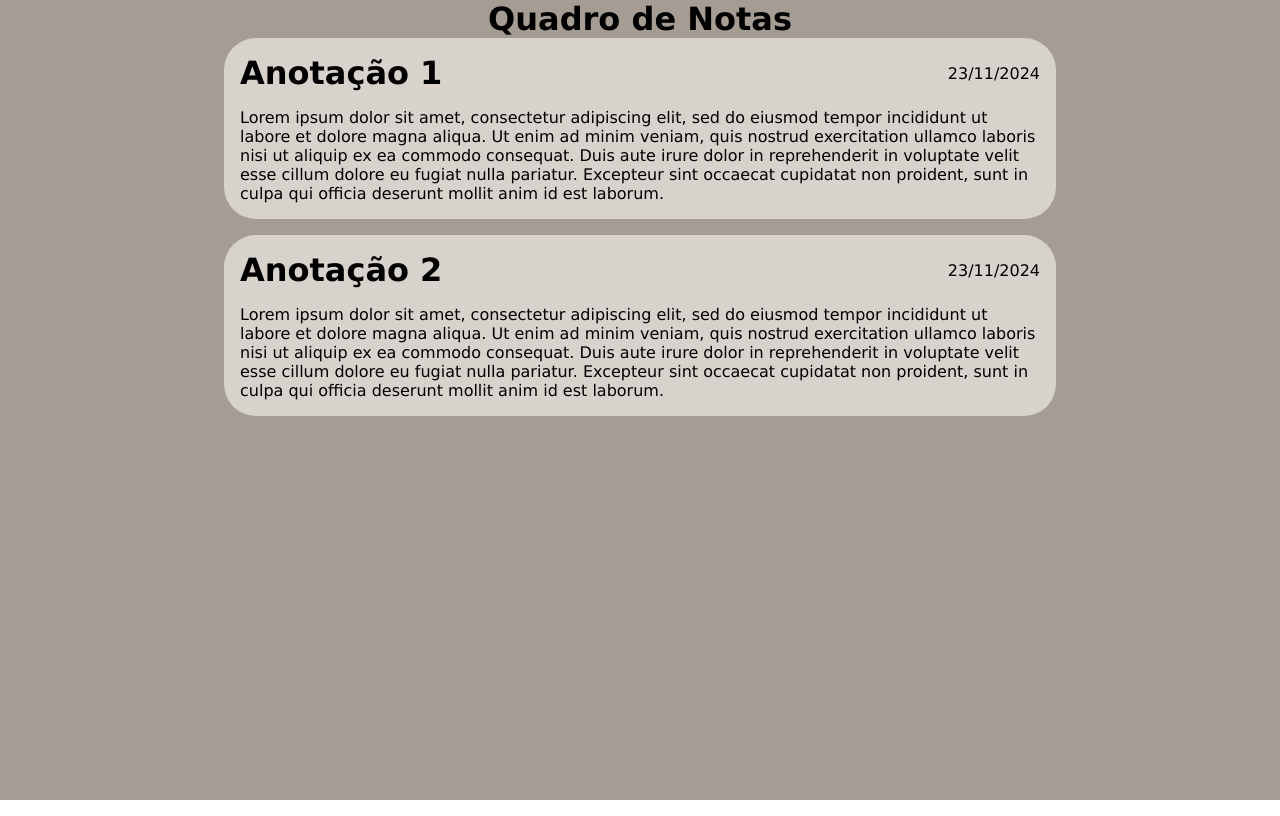
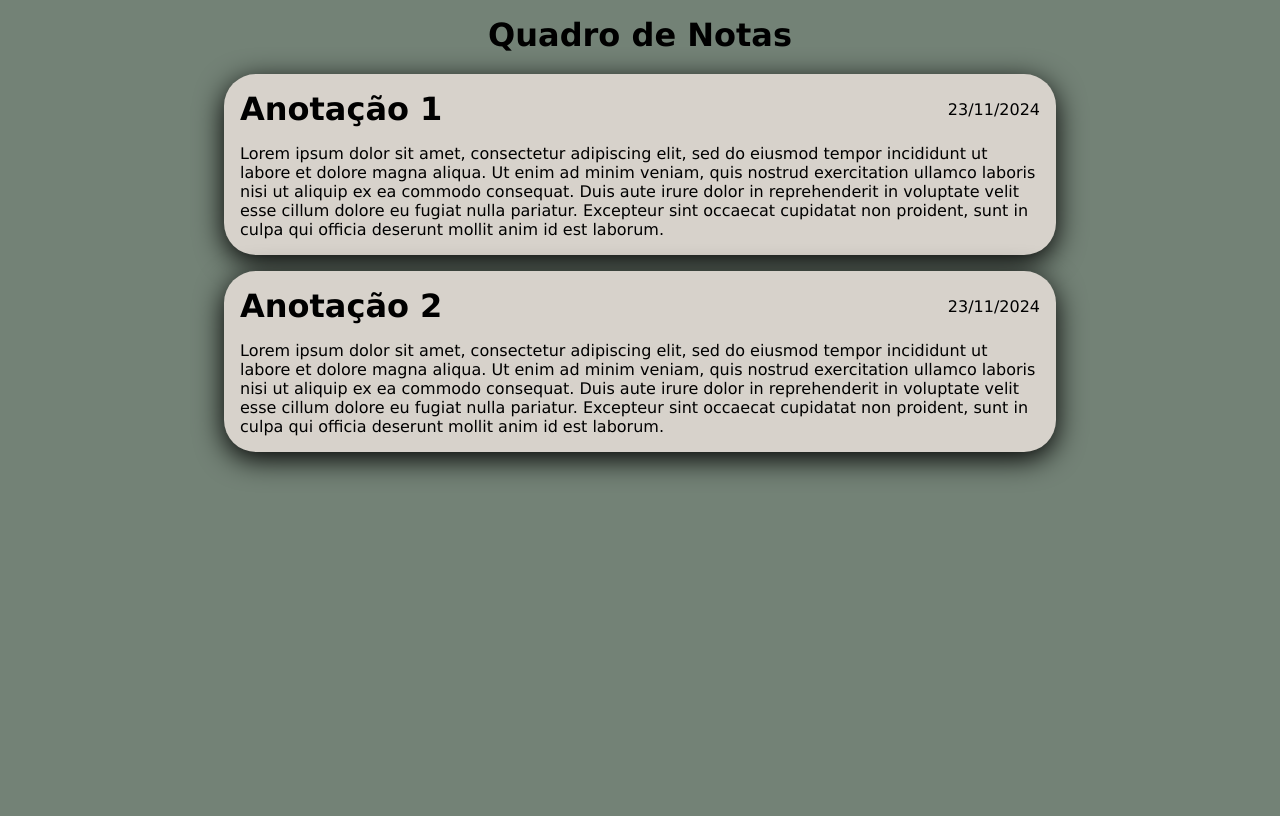
Before and after one commit to Rogerioerio/quadrodenotas.frontend, a React (Vite) app: page / in a window 1280 px wide. Built offline with nearby package versions, Linux system fonts and the light colour scheme.

Commit message:
Terminando estilização

```diff
--- a/index.html
+++ b/index.html
@@ -2,7 +2,7 @@
 <html lang="en">
   <head>
     <meta charset="UTF-8" />
-    <link rel="icon" type="image/svg+xml" href="/vite.svg" />
+    <link rel="icon" type="image/svg+xml" href="/src/assets/quadrodenotas-icon.webp" />
     <meta name="viewport" content="width=device-width, initial-scale=1.0" />
     <title>Quadro de Notas</title>
   </head>
--- a/src/App.css
+++ b/src/App.css
@@ -5,7 +5,8 @@
   width: 100vw;
   height: 100vh;
   margin: 0;
-  background-color: #A59C94;
+  background-color: #738276;
+  padding-top: 1rem;
 }
 
 .card-grid {
@@ -14,4 +15,5 @@
   justify-content: center;
   flex-direction: column;
   gap: 1rem;
+  padding-top: 1.25rem;
 }
--- a/src/components/card/card.css
+++ b/src/components/card/card.css
@@ -7,6 +7,7 @@
     max-width: 50rem;
     min-width: 10rem;
     gap: 1rem;
+    box-shadow: 0px 7px 29px 0px;
 }
 
 .card .headerCard {
```
Also changed, not shown: src/assets/quadrodenotas-icon.webp (added).
